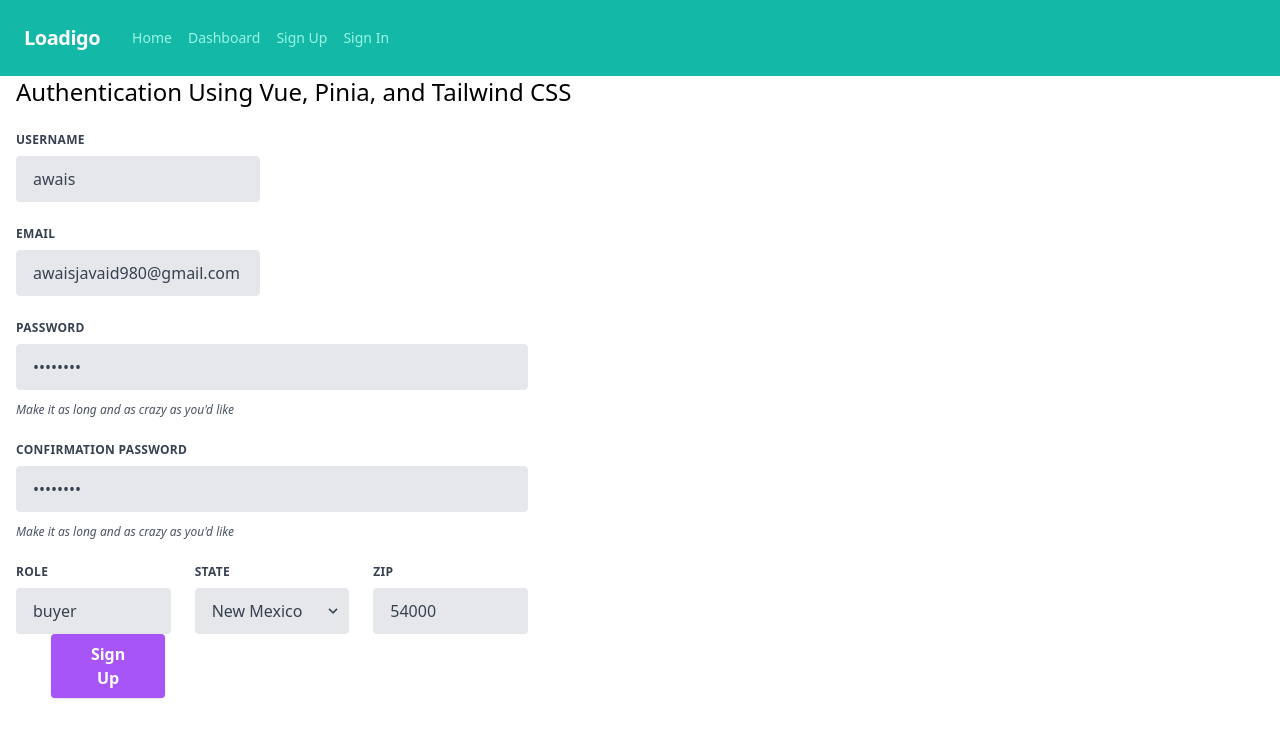
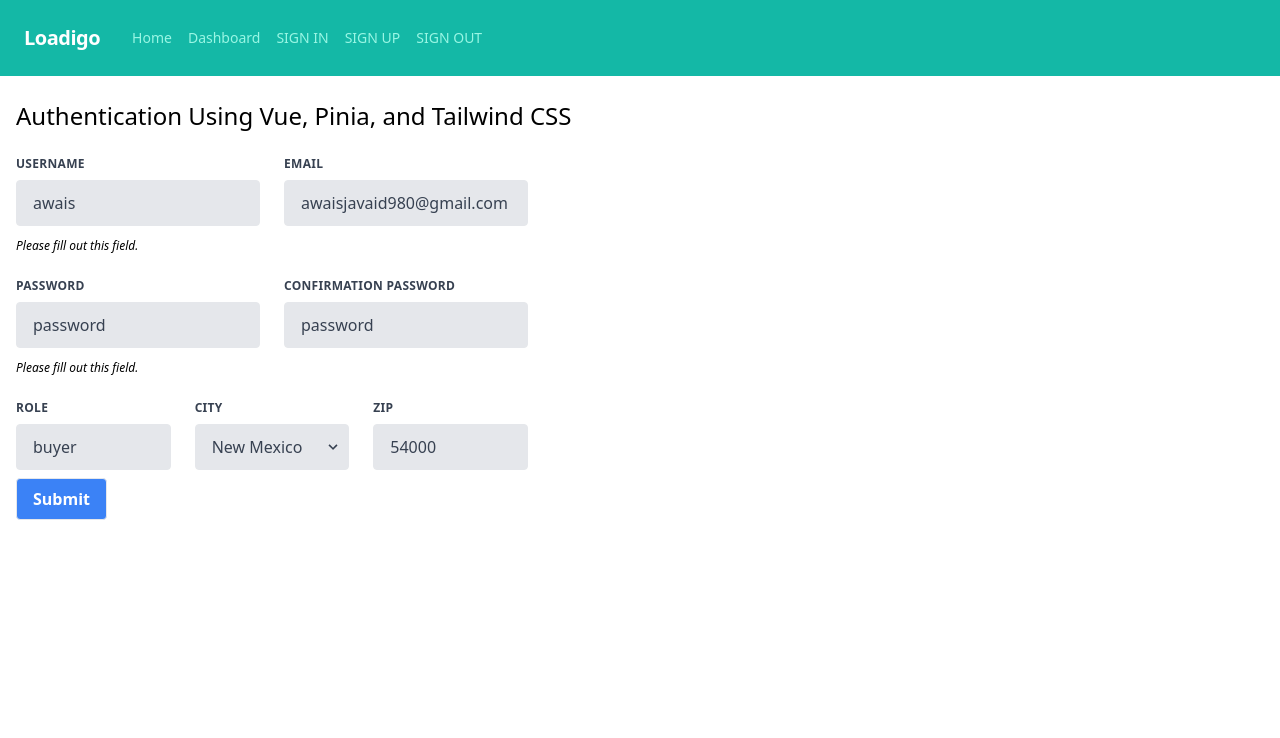
Before and after one commit to awaisjavaid930/pinia_store_auth, a Vue app: page /signup in a window 1280 px wide. Shown: the top 738 px of the page. Built offline with nearby package versions, Linux system fonts and the light colour scheme.

Commit message:
Set Router and Navbar

```diff
--- a/src/App.vue
+++ b/src/App.vue
@@ -1,25 +1,5 @@
 <template>
-    <nav class="flex items-center justify-between flex-wrap bg-teal-500 p-6">
-        <div class="flex items-center flex-shrink-0 text-white mr-6">
-            <span class="font-semibold text-xl tracking-tight">Loadigo</span>
-        </div>
-        <div class="w-full block flex-grow lg:flex lg:items-center lg:w-auto">
-            <div class="text-sm lg:flex-grow">
-
-                <router-link to="/" class="block mt-4 lg:inline-block lg:mt-0 text-teal-200 hover:text-white mx-2">
-                    Home
-                </router-link>
-                <router-link to="/dashboard" class="block mt-4 lg:inline-block lg:mt-0 text-teal-200 hover:text-white mx-2">
-                    Dashboard
-                </router-link>
-                <router-link to="/signup" class="block mt-4 lg:inline-block lg:mt-0 text-teal-200 hover:text-white mx-2">
-                    Sign Up
-                </router-link>
-                <router-link to="/signin" class="block mt-4 lg:inline-block lg:mt-0 text-teal-200 hover:text-white mx-2">
-                    Sign In
-                </router-link>
-            </div>
-        </div>
-    </nav>
-    <router-view />
+    <div>
+        <router-view />
+    </div>
 </template>
--- /dev/null
+++ b/src/components/NavbarView.vue
@@ -0,0 +1,57 @@
+<template>
+    <div class="hello">
+        <nav class="flex items-center justify-between flex-wrap bg-teal-500 p-6">
+            <div class="flex items-center flex-shrink-0 text-white mr-6">
+                <span class="font-semibold text-xl tracking-tight">Loadigo</span>
+            </div>
+            <div class="w-full block flex-grow lg:flex lg:items-center lg:w-auto">
+                <div class="text-sm lg:flex-grow">
+                    <router-link v-for="link in links" :key="link" :to="link.link" class="block mt-4 lg:inline-block lg:mt-0 text-teal-200 hover:text-white mx-2">
+                        {{  link.title }}
+                    </router-link>
+                    <button v-if="token != 'null'" @click="signout" class="block mt-4 lg:inline-block lg:mt-0 text-teal-200 hover:text-white mx-2">
+                        SIGN OUT
+                    </button>
+                </div>
+            </div>
+        </nav>
+        <router-view />
+    </div>
+</template>
+
+<script>
+
+export default {
+    name: 'NavbarView',
+    data() {
+        return {
+            token : localStorage.getItem('token'),
+            links : [
+                {
+                    title : 'Home',
+                    link : '/signin'
+                },
+                {
+                    title : 'Dashboard',
+                    link : '/dashboard'
+                },
+                {
+                    title : 'SIGN IN',
+                    link : '/signin'
+                },
+                {
+                    title : 'SIGN UP',
+                    link : '/signup'
+                },
+            ]
+        }
+    },
+    methods: {
+        signout()
+        {
+            localStorage.setItem('token',null)
+            this.$router.push('signin')
+        }
+    },
+}
+</script>
--- a/src/router/index.js
+++ b/src/router/index.js
@@ -3,12 +3,15 @@ import {
     createWebHistory
 } from 'vue-router'
 import HomeView from '../views/HomeView.vue'
-import {
-    userAuthStore
-} from '@/store/user';
+import NavbarView from '@/components/NavbarView'
+
+// import { userAuthStore } from '@/store/user';
 
 const routes = [{
     path: '/',
+    component: NavbarView,
+    children: [{
+            path: '/home',
             name: 'home',
             component: HomeView
         },
@@ -33,6 +36,7 @@ const routes = [{
             component: () => import('../views/ProductDetail.vue')
         }
     ]
+}]
 
 const router = createRouter({
     history: createWebHistory(process.env.BASE_URL),
@@ -42,10 +46,12 @@ const router = createRouter({
 router.beforeEach((to) => {
     const publicPages = ['/signup', '/signin'];
     const authRequired = !publicPages.includes(to.path);
-    const auth = userAuthStore();
-    if (authRequired && !auth.token) {
-        auth.returnUrl = to.fullPath;
-        return '/signin';
+    // const auth = userAuthStore();
+    // auth.token
+    const auth = localStorage.getItem('token');
+    if (authRequired && auth == 'null') {
+        // auth.returnUrl = to.fullPath;
+        router.push('/signin')
     }
 
 })
--- a/src/views/HomeView.vue
+++ b/src/views/HomeView.vue
@@ -4,7 +4,7 @@
     </div>
 </template>
 <script>
-import HelloWorld from '@/components/HelloWorld.vue'
+import HelloWorld from '@/components/NavbarView.vue'
 
 export default {
   name: 'HomeView',
--- a/src/views/SignUp.vue
+++ b/src/views/SignUp.vue
@@ -1,59 +1,65 @@
 <template>
     <div class="container mx-auto px-4">
+        <br />
         <a href="#" class="no-underline text-center text-2xl">Authentication Using Vue, Pinia, and Tailwind CSS</a>
-        <br /><br />
+        <br /> <br />
         <form class="w-full max-w-lg" @submit.prevent="signup">
             <div class="flex flex-wrap -mx-3 mb-6">
+                <div class="w-full md:w-1/2 px-3 mb-6 md:mb-0">
+                    <label class="block uppercase tracking-wide text-gray-700 text-xs font-bold mb-2"
+                        for="grid-first-name">
+                        Username
+                    </label>
+                    <input
+                        class="appearance-none block w-full bg-gray-200 text-gray-700 border border-red-500 rounded py-3 px-4 mb-3 leading-tight focus:outline-none focus:bg-white"
+                        id="grid-first-name" type="text" placeholder="Jane" v-model="formData.username">
+                    <p class="text-red-500 text-xs italic">Please fill out this field.</p>
+                </div>
                 <div class="w-full md:w-1/2 px-3">
                     <label class="block uppercase tracking-wide text-gray-700 text-xs font-bold mb-2"
-                        for="grid-last-name">Username</label>
+                        for="grid-last-name">
+                        Email
+                    </label>
                     <input
                         class="appearance-none block w-full bg-gray-200 text-gray-700 border border-gray-200 rounded py-3 px-4 leading-tight focus:outline-none focus:bg-white focus:border-gray-500"
-                        id="grid-last-name" type="text" v-model="formData.username" placeholder="Doe" />
+                        id="grid-last-name" type="email" placeholder="Doe" v-model="formData.email">
                 </div>
             </div>
             <div class="flex flex-wrap -mx-3 mb-6">
+                <div class="w-full md:w-1/2 px-3 mb-6 md:mb-0">
+                    <label class="block uppercase tracking-wide text-gray-700 text-xs font-bold mb-2"
+                        for="grid-first-name">
+                        Password
+                    </label>
+                    <input
+                        class="appearance-none block w-full bg-gray-200 text-gray-700 border border-red-500 rounded py-3 px-4 mb-3 leading-tight focus:outline-none focus:bg-white"
+                        id="grid-first-name" type="text" placeholder="password" v-model="formData.password">
+                    <p class="text-red-500 text-xs italic">Please fill out this field.</p>
+                </div>
                 <div class="w-full md:w-1/2 px-3">
                     <label class="block uppercase tracking-wide text-gray-700 text-xs font-bold mb-2"
-                        for="grid-last-name">Email</label>
+                        for="grid-last-name">
+                        Confirmation Password
+                    </label>
                     <input
                         class="appearance-none block w-full bg-gray-200 text-gray-700 border border-gray-200 rounded py-3 px-4 leading-tight focus:outline-none focus:bg-white focus:border-gray-500"
-                        id="grid-last-name" type="email" v-model="formData.email" placeholder="Doe" />
-                </div>
-            </div>
-            <div class="flex flex-wrap -mx-3 mb-6">
-                <div class="w-full px-3">
-                    <label class="block uppercase tracking-wide text-gray-700 text-xs font-bold mb-2"
-                        for="grid-password">Password</label>
-                    <input
-                        class="appearance-none block w-full bg-gray-200 text-gray-700 border border-gray-200 rounded py-3 px-4 mb-3 leading-tight focus:outline-none focus:bg-white focus:border-gray-500"
-                        id="grid-password" type="password" placeholder="*********"
-                        v-model="formData.password" />
-                    <p class="text-gray-600 text-xs italic">Make it as long and as crazy as you'd like</p>
-                </div>
-            </div>
-            <div class="flex flex-wrap -mx-3 mb-6">
-                <div class="w-full px-3">
-                    <label class="block uppercase tracking-wide text-gray-700 text-xs font-bold mb-2"
-                        for="grid-password">Confirmation Password</label>
-                    <input
-                        class="appearance-none block w-full bg-gray-200 text-gray-700 border border-gray-200 rounded py-3 px-4 mb-3 leading-tight focus:outline-none focus:bg-white focus:border-gray-500"
-                        id="grid-password" type="password" v-model="formData.password_confirmation"
-                        placeholder="*********" />
-                    <p class="text-gray-600 text-xs italic">Make it as long and as crazy as you'd like</p>
+                        id="grid-last-name" type="text" placeholder="confirmation password"
+                        v-model="formData.password_confirmation">
                 </div>
             </div>
             <div class="flex flex-wrap -mx-3 mb-2">
                 <div class="w-full md:w-1/3 px-3 mb-6 md:mb-0">
-                    <label class="block uppercase tracking-wide text-gray-700 text-xs font-bold mb-2"
-                        for="grid-city">Role</label>
+                    <label class="block uppercase tracking-wide text-gray-700 text-xs font-bold mb-2" for="grid-city">
+                        Role
+                    </label>
                     <input
                         class="appearance-none block w-full bg-gray-200 text-gray-700 border border-gray-200 rounded py-3 px-4 leading-tight focus:outline-none focus:bg-white focus:border-gray-500"
-                        id="grid-city" type="text" placeholder="Albuquerque" v-model="formData.role" />
+                        id="grid-city" type="text" placeholder="Role" v-model="formData.role">
                 </div>
                 <div class="w-full md:w-1/3 px-3 mb-6 md:mb-0">
-                    <label class="block uppercase tracking-wide text-gray-700 text-xs font-bold mb-2"
-                        for="grid-state">State</label>
+                    <label class="block uppercase tracking-wide text-gray-700 text-xs font-bold mb-2" for="grid-state">
+                        City
+                    </label>
                     <div class="relative">
                         <select
                             class="block appearance-none w-full bg-gray-200 border border-gray-200 text-gray-700 py-3 px-4 pr-8 rounded leading-tight focus:outline-none focus:bg-white focus:border-gray-500"
@@ -71,21 +77,17 @@
                     </div>
                 </div>
                 <div class="w-full md:w-1/3 px-3 mb-6 md:mb-0">
-                    <label class="block uppercase tracking-wide text-gray-700 text-xs font-bold mb-2"
-                        for="grid-zip">Zip</label>
+                    <label class="block uppercase tracking-wide text-gray-700 text-xs font-bold mb-2" for="grid-zip">
+                        Zip
+                    </label>
                     <input
                         class="appearance-none block w-full bg-gray-200 text-gray-700 border border-gray-200 rounded py-3 px-4 leading-tight focus:outline-none focus:bg-white focus:border-gray-500"
-                        id="grid-zip" type="text" placeholder="90210" v-model="formData.zip_code" />
-                </div>
-                <div class="md:flex md:items-center">
-                    <div class="md:w-1/3"></div>
-                    <div class="md:w-2/3">
-                        <button
-                            class="shadow bg-purple-500 hover:bg-purple-400 focus:shadow-outline focus:outline-none text-white font-bold py-2 px-10 rounded"
-                            type="submit">Sign Up</button>
-                    </div>
+                        id="grid-zip" type="text" placeholder="90210" v-model="formData.zip_code">
                 </div>
             </div>
+            <button class="bg-blue-500 hover:bg-blue-700 text-white font-bold py-2 px-4 border border-blue-700 rounded">
+                Submit
+            </button>
         </form>
     </div>
 </template>
```
Also changed, not shown: src/components/HelloWorld.vue (deleted, +0 -14 lines). Lines whose indentation alone changed are shown as unchanged.
